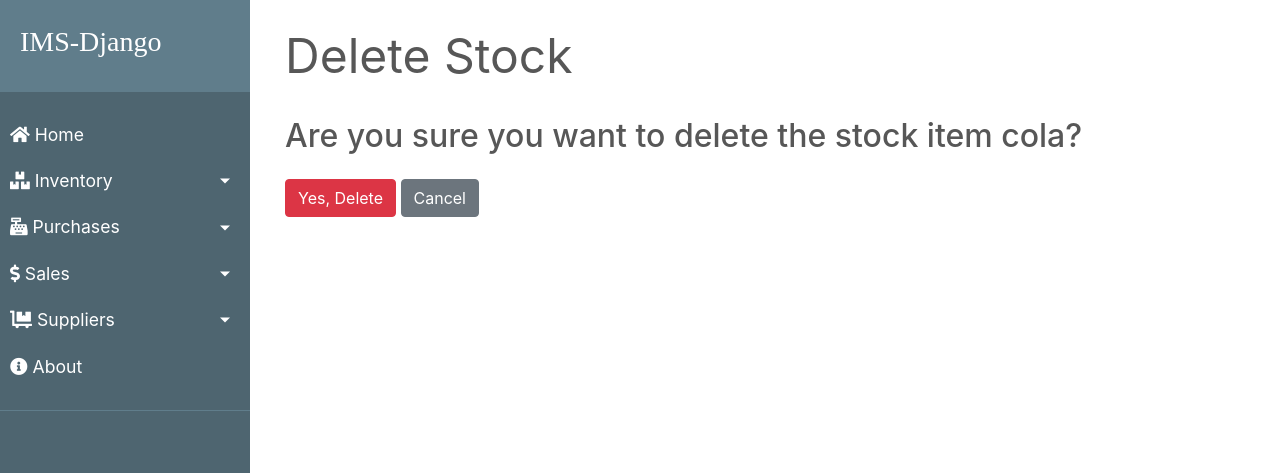
After one commit to AbdelilahChahbouni/inventory-ms, a Django app: page /inventory/delete_stock/1de571ba-d98f-4cdd-82f3-5f5550936e6c in a window 1280 px wide. The commit adds this page. Shown: the top 473 px of the page. Run offline with Django 4.2, Linux system fonts and the light colour scheme; data comes from the database, SQL or seed files in the repository; both versions use the stored data as it was after the commit; some libraries are stand-ins or nearby versions; some web fonts are replaced.

Commit message:
add update and delete template

```diff
--- /dev/null
+++ b/src/inventory/templates/inventory/delete_stock.html
@@ -0,0 +1,26 @@
+{% extends "base.html" %}
+{% block title %} Delete Item {% endblock title %}
+
+{% block content %}
+<div class="row">
+    <div class="col-md-12">
+      <!-- messages here -->
+      <div class="container">
+        <!-- block content -->
+        <form method="post">
+            {% csrf_token %}
+          <fieldset class="form-group">
+              <div style="color:#575757; font-style: bold; font-size: 3rem; border-bottom: 1px solid white;">Delete Stock</div> <br>
+              <h2 style="color:#575757;">Are you sure you want to delete the stock item {{stock.name}}?</h2>
+          </fieldset>
+          <div class="form-group">
+              <button type="submit" class="btn btn-danger">Yes, Delete</button>
+              <a href="" class="btn btn-secondary">Cancel</a>
+          </div>
+      </form>
+
+    </div>
+  </div>
+  <br>
+
+{% endblock content %}
--- a/src/inventory/templates/inventory/inventory.html
+++ b/src/inventory/templates/inventory/inventory.html
@@ -57,8 +57,8 @@
                   <td class="align-middle">{{item.date|date:"d-m-Y"}}</td>
 
                   <td class="align-middle">
-                    <a href="#" class="btn btn-info btn-sm">Edit Details</a>
-                    <a href="#" class="btn btn-danger btn-sm"> Delete Stock </a>
+                    <a href="{% url 'update_stock' item.pk %}" class="btn btn-info btn-sm">Edit Details</a>
+                    <a href="{% url 'delete_stock' item.pk %}" class="btn btn-danger btn-sm"> Delete Stock </a>
                   </td>
                 </tr>
                 {% endfor %}
--- a/src/inventory/urls.py
+++ b/src/inventory/urls.py
@@ -4,6 +4,6 @@ from .views import *
 urlpatterns = [
     path('stock_list', StockListView.as_view(),name="stock_list"),
     path('create_stock',StockCreateView.as_view(),name="create_stock"),
-    path('update_stock/<int:pk>',StockUpdateView.as_view(),name="update_stock"),
-    path('delete_stock/<int:pk>',StockDeleteView.as_view(),name="delete_stock"),
+    path('update_stock/<str:pk>',StockUpdateView.as_view(),name="update_stock"),
+    path('delete_stock/<str:pk>',StockDeleteView.as_view(),name="delete_stock"),
 ]
--- a/src/inventory/views.py
+++ b/src/inventory/views.py
@@ -1,4 +1,4 @@
-from django.shortcuts import render , redirect , get_list_or_404
+from django.shortcuts import render , redirect , get_object_or_404
 from .models import *
 from .filters import InventoryStockFilter
 from .forms import *
@@ -27,20 +27,21 @@ class StockCreateView(SuccessMessageMixin, generic.CreateView):
 
 class StockUpdateView(SuccessMessageMixin, generic.UpdateView):
     model = InventoryStock
-    template_name = 'update_stock.html'
+    template_name = 'inventory/update_stock.html'
     form_class = InventoryStockForm
+    success_url = '/inventory/stock_list'
     success_message = "Stock Updated Succssefully"
-    success_url = '/stock_list'
+
 
 class StockDeleteView(generic.View):
-    template_name = 'delete_stock.html'
+    template_name = 'inventory/delete_stock.html'
     success_message = "Stock delted Successfully"
 
     def get(self , request , pk):
-        stock = get_list_or_404(InventoryStock , pk=pk)
+        stock = get_object_or_404(InventoryStock , pk=pk)
         return render(request , self.template_name , {'stock':stock})
-    def post(self,request , pk):
-        stock = get_list_or_404(InventoryStock , pk=pk)
+    def post(self,request,pk):
+        stock = get_object_or_404(InventoryStock , pk=pk)
         stock.is_deleted = True
         stock.save()
         messages.success(request, self.success_message)
```
Also changed, not shown: src/inventory/templates/inventory/update_stock.html (added, +53 -0 lines), src/db.sqlite3.
